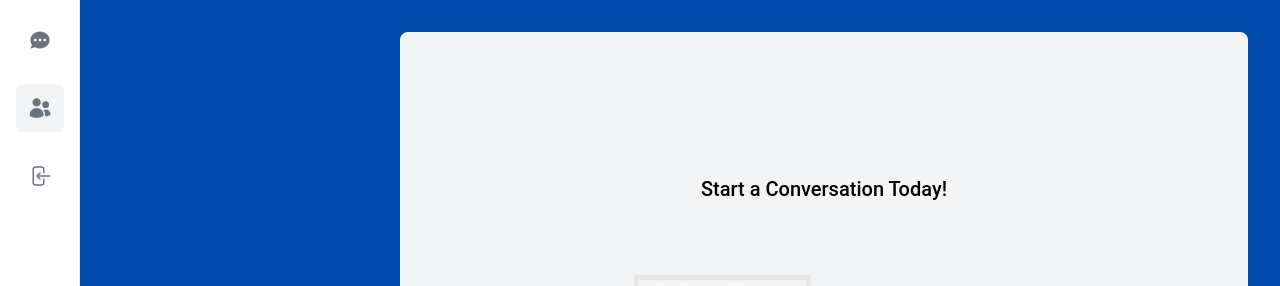
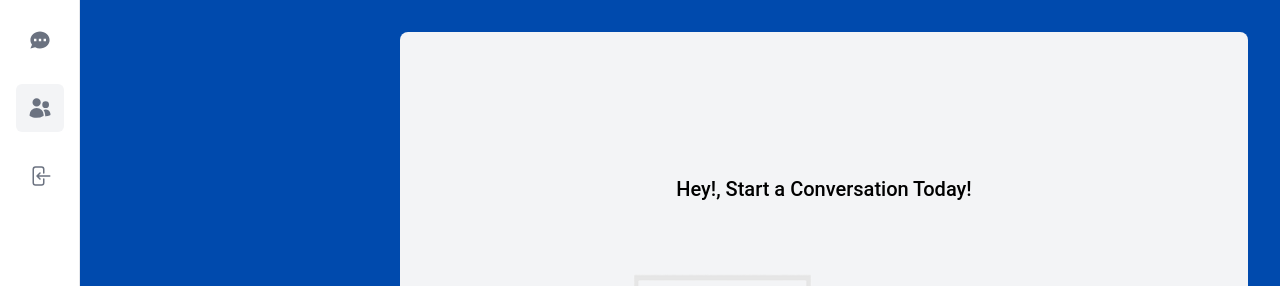
Before and after one commit to UnclePhil1/messanger, a Next.js app: page /users in a window 1280 px wide. Shown: the top 286 px of the page. Built offline with nearby package versions, Linux system fonts and the light colour scheme.

Commit message:
main push

```diff
--- a/app/components/emptystate.tsx
+++ b/app/components/emptystate.tsx
@@ -6,7 +6,7 @@ import React from 'react'
   return (
     <div className='w-full rounded-lg h-full p-4 bg-gray-100 flex flex-col justify-center items-center'>
         <h1 className='text-[20px] font-medium py-8'>
-            Start a Conversation Today!
+            Hey!, Start a Conversation Today!
         </h1>
         <Image
             src={"/images/conversant.png"}
```
